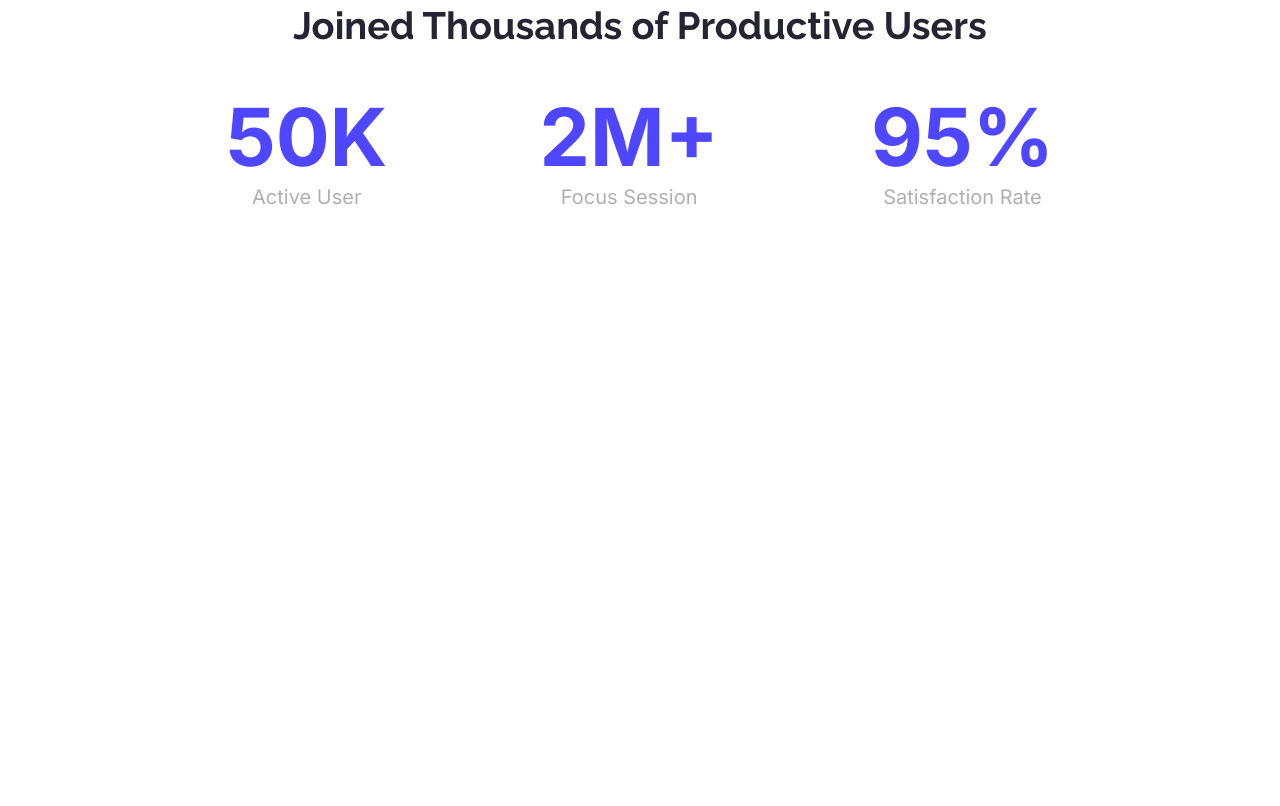
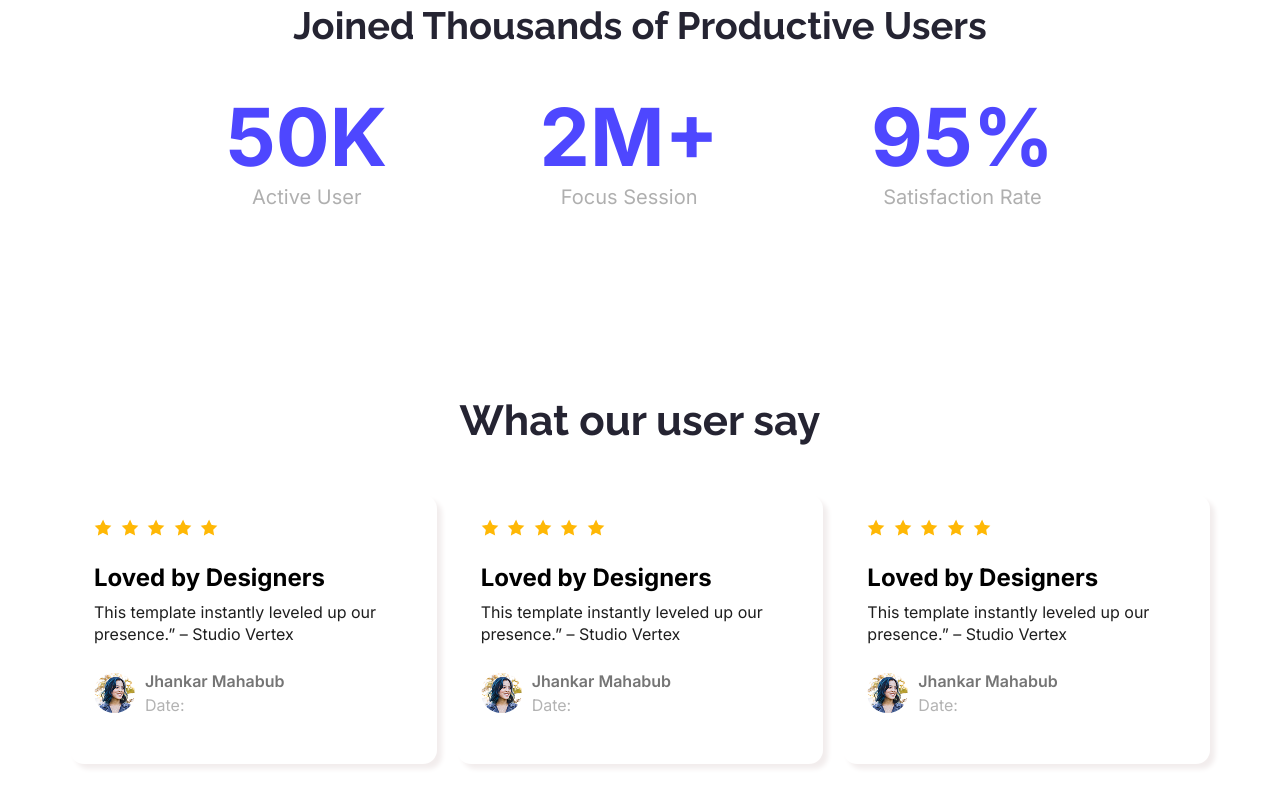
Before and after one commit to gmsojibhosen/logo-web-page, a plain HTML site: page index.html in a window 1280 px wide. Shown: the part 1294-2100 px from the top of the page. Before the commit the page ends 1690 px from the top, so only its background shows below. Drawn offline with Linux system fonts and the light colour scheme.

Commit message:
added user review

```diff
--- a/css/style.css
+++ b/css/style.css
@@ -10,6 +10,7 @@ body {
   font-family: "Raleway", sans-serif;
   font-optical-sizing: auto;
   font-style: normal;
+   background-color: rgba(255, 255, 255, 0.5);
 }
 
 .primary-text {
@@ -138,3 +139,72 @@ margin: 116px auto;
     font-size: 20px;
     color: #00000050;
 }
+
+/* user comment */
+#user-comment {
+    max-width: 1140px;
+    margin: 0 auto 132px auto;
+    text-align: center;
+}
+.user-title {
+    font-size: 42px;
+    font-weight: bold;
+    color:#252432;
+    margin-bottom: 50px;
+}
+
+.user-cards {
+    display: flex;
+    align-items: center;
+    justify-content: space-between;
+    gap: 20px;
+}
+
+.user-cards  .card {
+   padding: 24px;
+   background-color: #ffffff;
+   border-radius: 14px;
+   box-shadow: 5px 5px 5px #F2EDED;
+   text-align: left;
+}
+
+.card img {
+    margin-bottom: 24px;
+    display: inline-block;
+    margin-right: 4px;
+}
+
+.card h2 {
+font-size: 24px;
+line-height: 120%;
+letter-spacing: -2%;
+margin-bottom: 8px;
+}
+.card p {
+    font-size: 16px;
+    line-height: 140%;
+    color: #1E1E1E;
+    margin-bottom: 24px;
+}
+
+.user-ditals {
+    display: flex;
+    align-items: center;
+    gap: 6px;
+}
+.user-ditals img {
+    border-radius: 50%;
+}
+.user-ditals h6 {
+    font-weight: 600;
+    color: #757575;
+    font-size: 16px;
+    line-height: 140%;
+    margin-bottom: 2px;
+}
+
+.user-ditals  p {
+    font-size: 16px;
+    line-height: 140%;
+    color: #B3B3B3;
+}
--- a/index.html
+++ b/index.html
@@ -62,6 +62,65 @@
       </div>
      </div>
      </section>
+
+     <!-- user comment -->
+      <section id="user-comment">
+        <h1 class="user-title">What our user say</h1>
+        <div class="user-cards inter">
+      <!-- card items -->
+          <div class="card inter">
+            <img src="./Assets/icon-star.png" alt="">
+            <img src="./Assets/icon-star.png" alt="">
+            <img src="./Assets/icon-star.png" alt="">
+            <img src="./Assets/icon-star.png" alt="">
+            <img src="./Assets/icon-star.png" alt="">
+             <h2>Loved by Designers</h2>
+             <p>This template instantly leveled up our presence.” – Studio Vertex</p>
+             <div class="user-ditals">
+              <img src="./Assets/avatar.png" alt="">
+              <div class="user-name">
+                <h6>Jhankar Mahabub</h6>
+              <p>Date:</p>
+              </div>
+             </div>
+          </div>
+
+          <div class="card inter">
+            <img src="./Assets/icon-star.png" alt="">
+            <img src="./Assets/icon-star.png" alt="">
+            <img src="./Assets/icon-star.png" alt="">
+            <img src="./Assets/icon-star.png" alt="">
+            <img src="./Assets/icon-star.png" alt="">
+             <h2>Loved by Designers</h2>
+             <p>This template instantly leveled up our presence.” – Studio Vertex</p>
+             <div class="user-ditals">
+              <img src="./Assets/avatar.png" alt="">
+              <div class="user-name">
+                <h6>Jhankar Mahabub</h6>
+              <p>Date:</p>
+              </div>
+             </div>
+          </div>
+
+
+          <div class="card inter">
+            <img src="./Assets/icon-star.png" alt="">
+            <img src="./Assets/icon-star.png" alt="">
+            <img src="./Assets/icon-star.png" alt="">
+            <img src="./Assets/icon-star.png" alt="">
+            <img src="./Assets/icon-star.png" alt="">
+             <h2>Loved by Designers</h2>
+             <p>This template instantly leveled up our presence.” – Studio Vertex</p>
+             <div class="user-ditals">
+              <img src="./Assets/avatar.png" alt="">
+              <div class="user-name">
+                <h6>Jhankar Mahabub</h6>
+              <p>Date:</p>
+              </div>
+             </div>
+          </div>
+        </div>
+      </section>
   </main>
 </body>
 </html>
```
